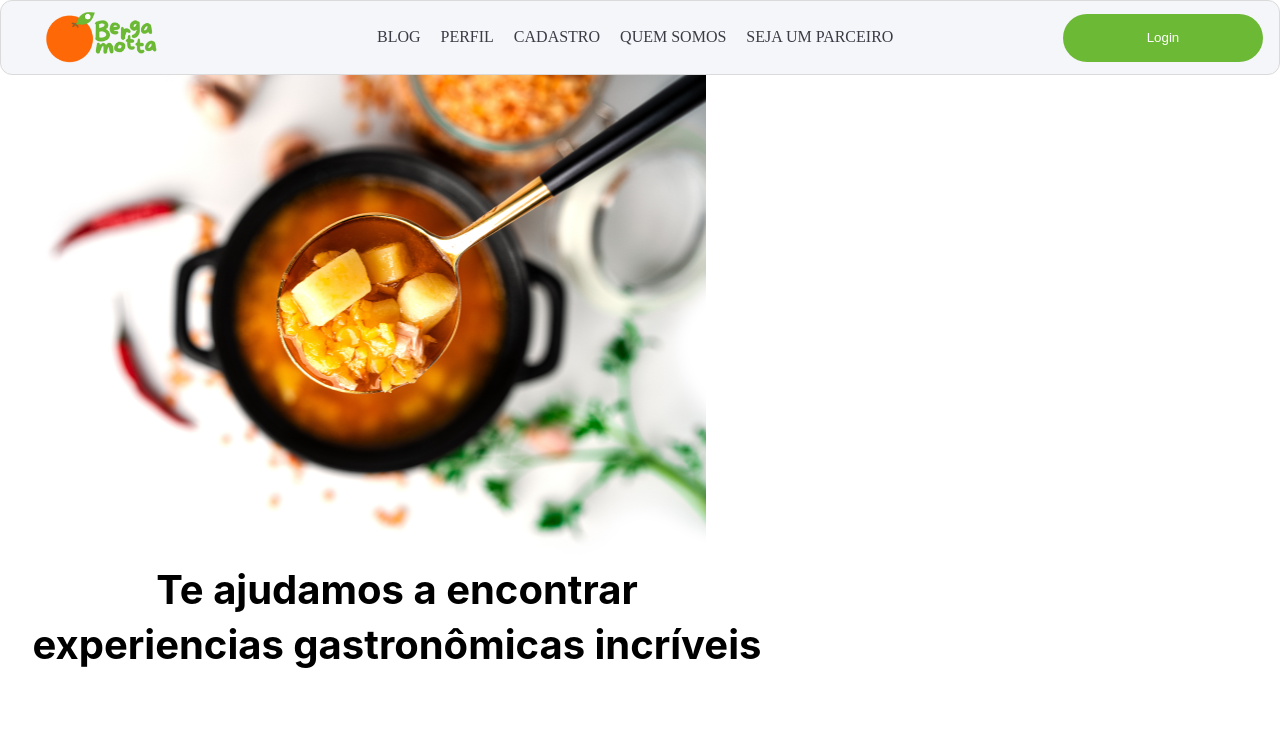
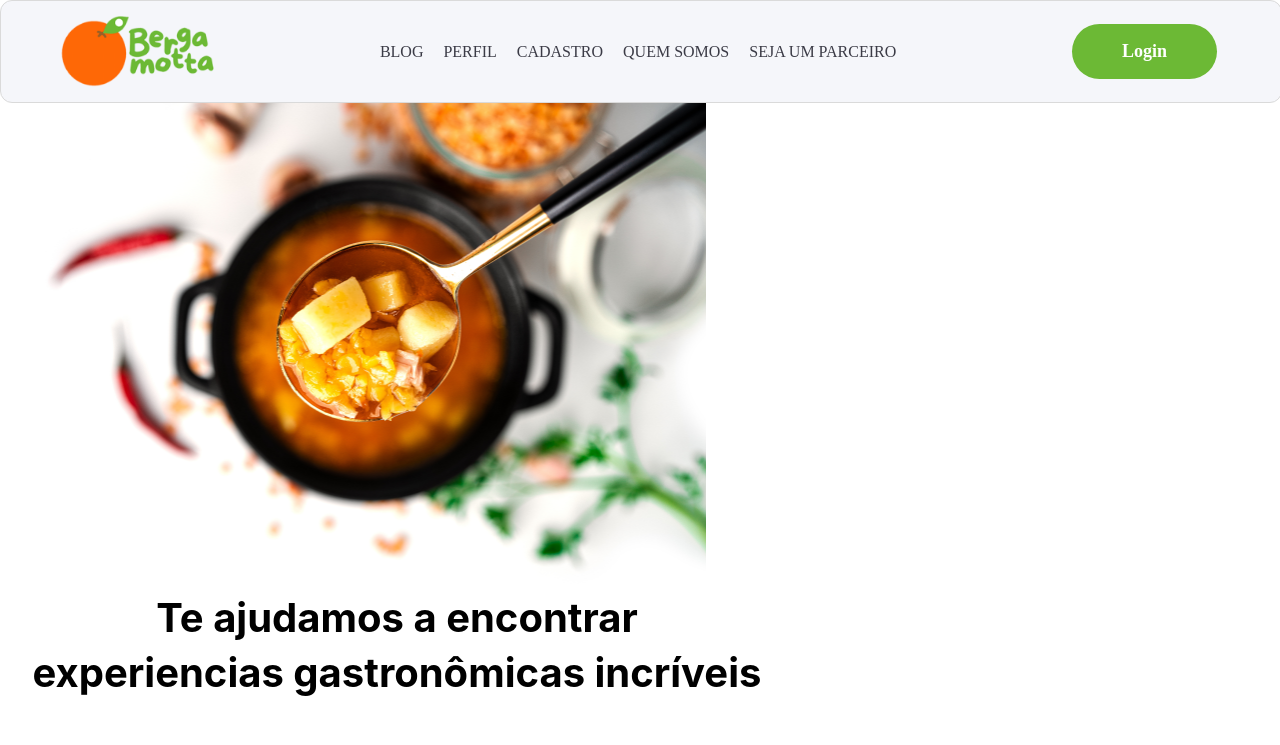
Before and after one commit to elenbrodt/bergamotta_frontend, a React (Create React App) app: page /sobrenos in a window 1280 px wide. Shown: the top 745 px of the page. Built offline with nearby package versions, Linux system fonts and the light colour scheme.

Commit message:
update: Header

```diff
--- /dev/null
+++ b/src/components/Button/index.tsx
@@ -0,0 +1,14 @@
+import { ButtonLogin } from "./style";
+
+interface ButtonProps {
+    text: string;
+    redirect: string;
+}
+
+function Button (props: ButtonProps) {
+    return (
+<ButtonLogin href={props.redirect}>{props.text}</ButtonLogin>
+    );
+}
+
+export default Button;
--- /dev/null
+++ b/src/components/Button/style.ts
@@ -0,0 +1,27 @@
+import styled from "styled-components"
+import { colors, fonts } from "../../styles/theme";
+
+export const ButtonLogin = styled.a`
+    background-color: ${colors.secondary};
+    display: flex;
+    justify-content: center;
+    align-items: center;
+    text-align: center;
+    text-decoration: none;
+    margin: auto 5%;
+    padding: 0px 50px;
+    height: 55px;
+    border-radius: 36px;
+    border: hidden;
+    color: ${colors.white};
+    font-family: ${fonts.secondary};
+    font-style: normal;
+    font-weight: 600;
+    font-size: 18px;
+    @media (max-width:768px){
+       max-width: 1rem;
+    }
+    @media (max-width: 375px){
+        width: 0.1rem;
+    }
+`
--- a/src/components/Header/index.tsx
+++ b/src/components/Header/index.tsx
@@ -1,22 +1,27 @@
-import Link from "../Link";
+import ButtonLogin from "../Button";
+import MenuHamburguer from "../MenuHamburguer"
 import Logo from "../../assets/image/logo.png";
-import {Ul, Li, A, Nav, Img, HamburguerMenu} from "./style";
+import { Ul, Li, A, DivHeader, Nav, ImgLogo, HamburguerMenu } from "./style";
 
 function Header() {
     return (
         <header>
+            <DivHeader>
+                <HamburguerMenu>
+                    <MenuHamburguer />
+                </HamburguerMenu>
+                <ImgLogo src={Logo} alt="Logo Bergamotta" />
                 <Nav>
-                    <HamburguerMenu>hamburguinho aqui</HamburguerMenu>
-                    <Img src={Logo} alt="Logo Bergamotta" />
                     <Ul>
                         <Li><A href="">BLOG</A></Li>
                         <Li><A href="">PERFIL</A></Li>
                         <Li><A href="">CADASTRO</A></Li>
                         <Li><A href="">QUEM SOMOS</A></Li>
-                        <Li><A href="">SEJA UM PARCEIRO</A></Li>
+                        <Li><A href="/sobrenos">SEJA UM PARCEIRO</A></Li>
                     </Ul>
-                    <Link texto="Login" redirect="/login" />
                 </Nav>
+                <ButtonLogin text="Login" redirect="/login" />
+            </DivHeader>
         </header>
     );
 }
--- a/src/components/Header/style.ts
+++ b/src/components/Header/style.ts
@@ -2,37 +2,61 @@ import styled from "styled-components";
 import { colors, fonts } from "../../styles/theme"
 
 export const Ul = styled.ul`
-    list-style-type: none;
-    text-align: center;
-    margin-top: 25px;
+    @media(max-width:1025px){
+        padding: 5px;
+    }
     @media(max-width:768px){
         display: none;
     }
 `
+
 export const Li = styled.li`
     display: inline;
     padding: 0px 10px;
+    font-family: ${fonts.secondary}
 `
+
 export const A = styled.a`
-    color: rgba(59, 59, 70, 1);
-    font-family: Nunito;
+    color: ${colors.dark_two};
+    font-family: ${fonts.secondary};
+    font-weight: 400;
+    font-size: 16px;
     text-decoration: none;
 `
-export const Nav = styled.nav`
+
+export const DivHeader = styled.div`
+    display: flex;
+    justify-content: space-between;
     border: 1px solid rgba(218, 218, 218, 1);
     border-radius: 12px;
-    display:flex;
-    justify-content: space-between;
+    width: 100%;
     background-color: ${colors.light_one};
     @media (max-width:425px){
         background-color: ${colors.light_one};
         border-radius: 0px;
     }
 `
-export const Img = styled.img`
-    width: 8rem;
-    margin-left: 3%;
+
+export const Nav = styled.nav`
+    display: flex;
+    align-items: center;
+    text-align: center;
+    justify-content: center;
 `
+
+export const ImgLogo = styled.img`
+    width: 11rem;
+    margin-left: 4%;
+    @media (max-width: 768px){
+       margin-left: 0%;
+    }
+
+    @media (max-width: 375px){
+        width: 8rem;
+        height: 5rem;
+    }
+`
+
 export const HamburguerMenu = styled.p`
     display:none;
     @media (max-width:768px){
--- a/src/components/Link/index.tsx
+++ /dev/null
@@ -1,17 +0,0 @@
-import {Button, A} from "./style";
-
-interface LinkProps {
-    texto: string;
-    redirect: string;
-    size?: string;
-}
-
-function Link(props: LinkProps) {
-    return (
-        <Button size={props.size || "big"}>
-            <A href={props.redirect}>{props.texto}</A>
-        </Button>
-    );
-}
-
-export default Link;
--- a/src/components/Link/style.ts
+++ /dev/null
@@ -1,32 +0,0 @@
-import styled from "styled-components"
-
-interface ButtonProps{
-    size: string;
-}
-
-export const Button = styled.button<ButtonProps>`
-    margin: auto 0;
-    margin-right: 1rem;
-    height: ${props => buttonHeight(props.size)};
-    width: 200px;
-    padding: 0 3%;
-    border-radius: 36px;
-    background: #6CB935;
-    border: hidden;
-`
-
-function buttonHeight(size: string): string{
-   switch(size){
-    case "big":
-        return "3rem"
-    case "small":
-        return "2rem"
-    default:
-        return "3rem"
-   }
-}
-
-export const A = styled.a`
-    text-decoration: none;
-    color: white;
-`
--- /dev/null
+++ b/src/components/MenuHamburguer/index.tsx
@@ -0,0 +1,13 @@
+import Menu from "../../assets/imageHamburguer/Menu.png";
+import { ImgHamburguer, DivHamburguer } from "./style";
+
+function MenuHamburguer () {
+    return (
+        <DivHamburguer>
+            <ImgHamburguer src={Menu} alt="Menu" />
+        </DivHamburguer>
+    );
+}
+
+
+export default MenuHamburguer;
--- /dev/null
+++ b/src/components/MenuHamburguer/style.ts
@@ -0,0 +1,15 @@
+import styled from "styled-components";
+import { colors, fonts } from "../../styles/theme"
+
+export const ImgHamburguer = styled.img`
+   color: black;
+   width: 50px;
+`
+export const DivHamburguer = styled.div`
+   display: flex;
+   justify-content: center;
+   padding: 15px 20px;
+   @media (max-width: 375px){
+    width: 0.9rem;
+}
+`
--- a/src/pages/Home/index.tsx
+++ b/src/pages/Home/index.tsx
@@ -1,6 +1,6 @@
 import Header from "../../components/Header"
 import Box from "../../components/Box"
-import Link from "../../components/Link"
+import Link from "../../components/Button"
 import Veg from "../../assets/imagesHome/veg.png";
 import { P, VegImg, ConnectionDiv, ConnectionBlock } from "./style";
 
@@ -12,9 +12,8 @@ function Home() {
                 <ConnectionDiv>
                     <ConnectionBlock>
                         <P>Conectando pessoas, propósitos e experiências gastronômicas</P>
-                        <Link texto="Criar conexões" redirect="#" size="small" />
                     </ConnectionBlock>
-                    <VegImg src={Veg} alt="comida vegana" />
+                    {/* <VegImg src={Veg} alt="comida vegana" /> */}
                 </ConnectionDiv>
             </Box>
         </div>
```
Also changed, not shown: src/assets/imageHamburguer/Menu.png (added).
